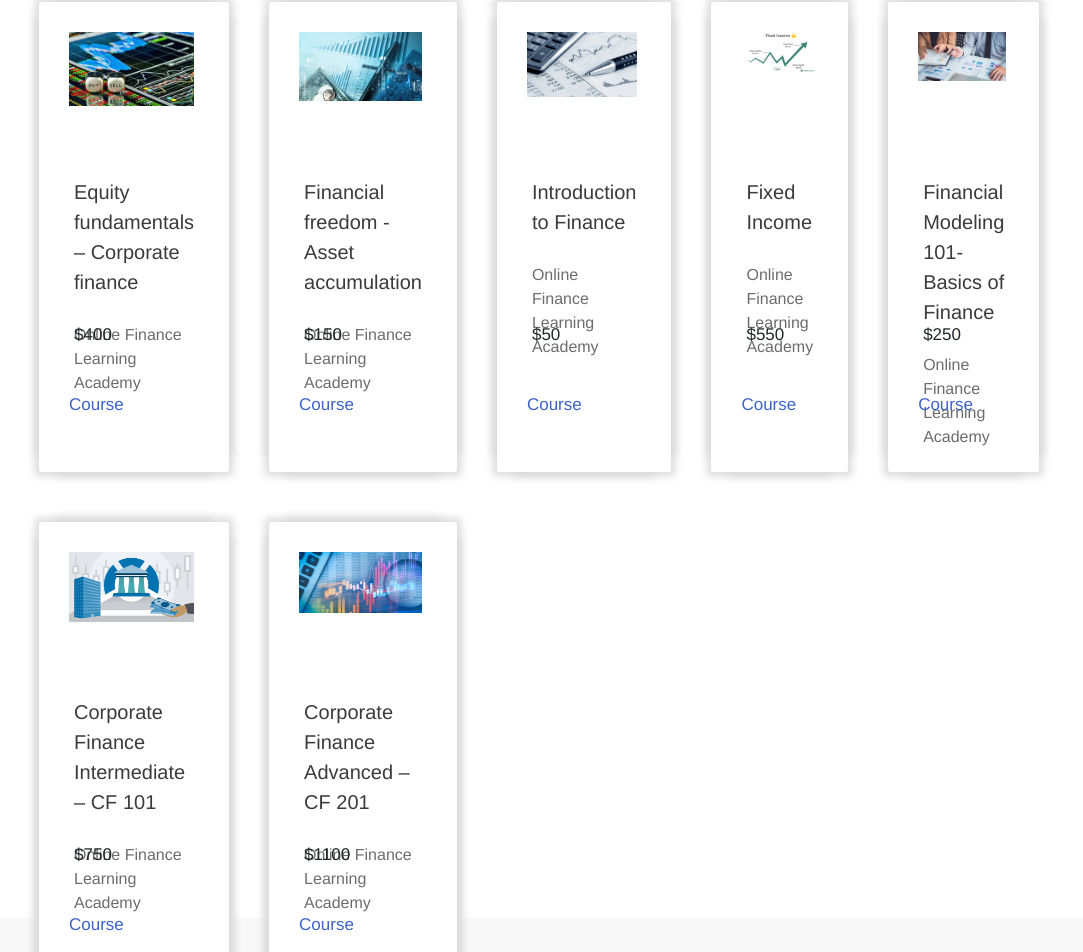
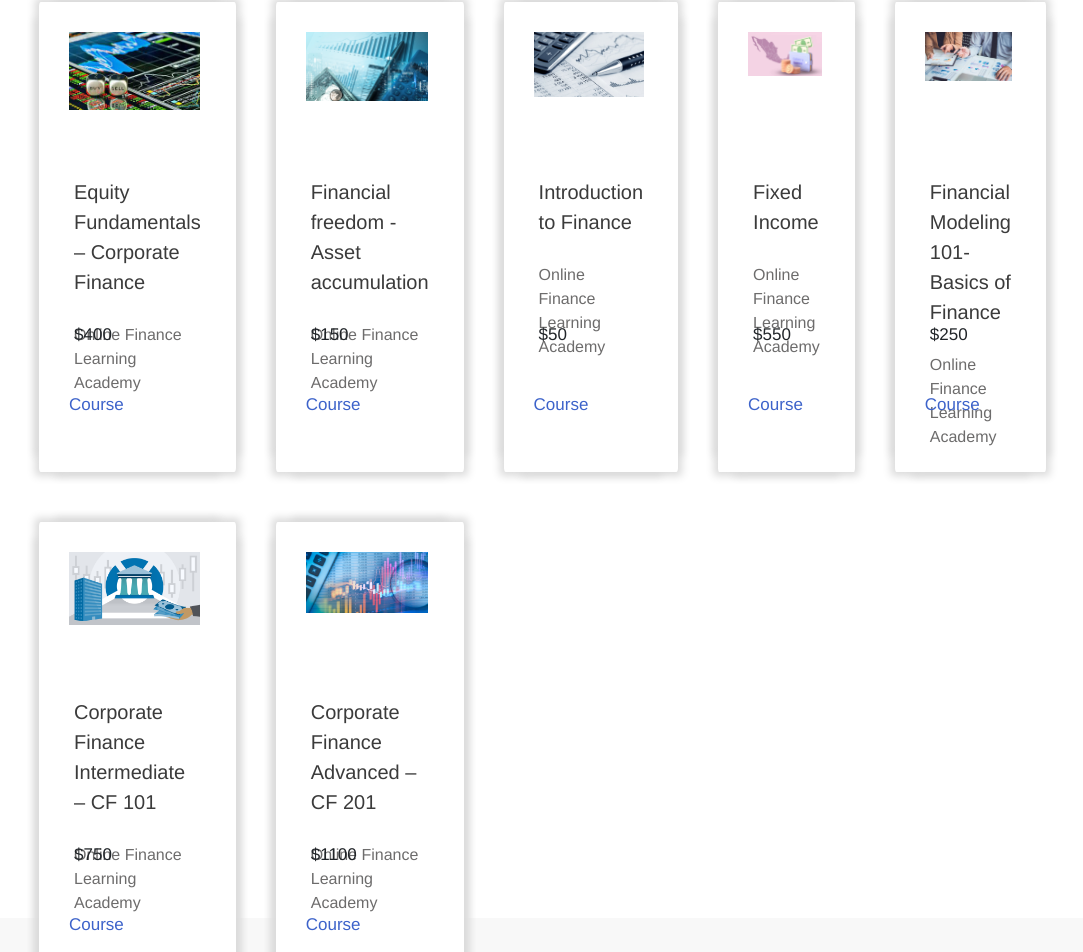
Before and after one commit to OnlineFinanceLearningAcademy/OnlineLearningFinanceAcademyApp, a React app: page / in a window 1280 px wide. Shown: the part 1186-2138 px from the top of the page, without its empty margins (161-1244 px from the left). Built offline with nearby package versions, Linux system fonts and the light colour scheme; the HTML template or start-up script is replaced by a standard one.

Commit message:
adding payment links

```diff
--- a/src/components/CardItem/CardData.js
+++ b/src/components/CardItem/CardData.js
@@ -4,7 +4,7 @@ const items = [
 
     {
         id:1,
-        name:"Equity fundamentals – Corporate finance",
+        name:"Equity Fundamentals – Corporate Finance",
         price:400,
         image:process.env.PUBLIC_URL + "img/7.jfif",
         category: 'finance',
--- a/src/pages/formPage/formPage.js
+++ b/src/pages/formPage/formPage.js
@@ -17,7 +17,7 @@ const Compra = () =>{
         <div className=' containerr'>
             <div className='row-1'></div>
             <h5>Once you payed you be able to complete the form to get your course!</h5>
-            <div className='button-link'> <a className="button-link-a" href={item.link}>Pay here</a> </div>
+            <div className='button-link'> <a className="button-link-a" target="_blank"  rel="noreferrer" href={item.link}>Pay here</a> </div>
 
             <Formulario/>
         </div>
```
Also changed, not shown: public/img/5.jpg.
